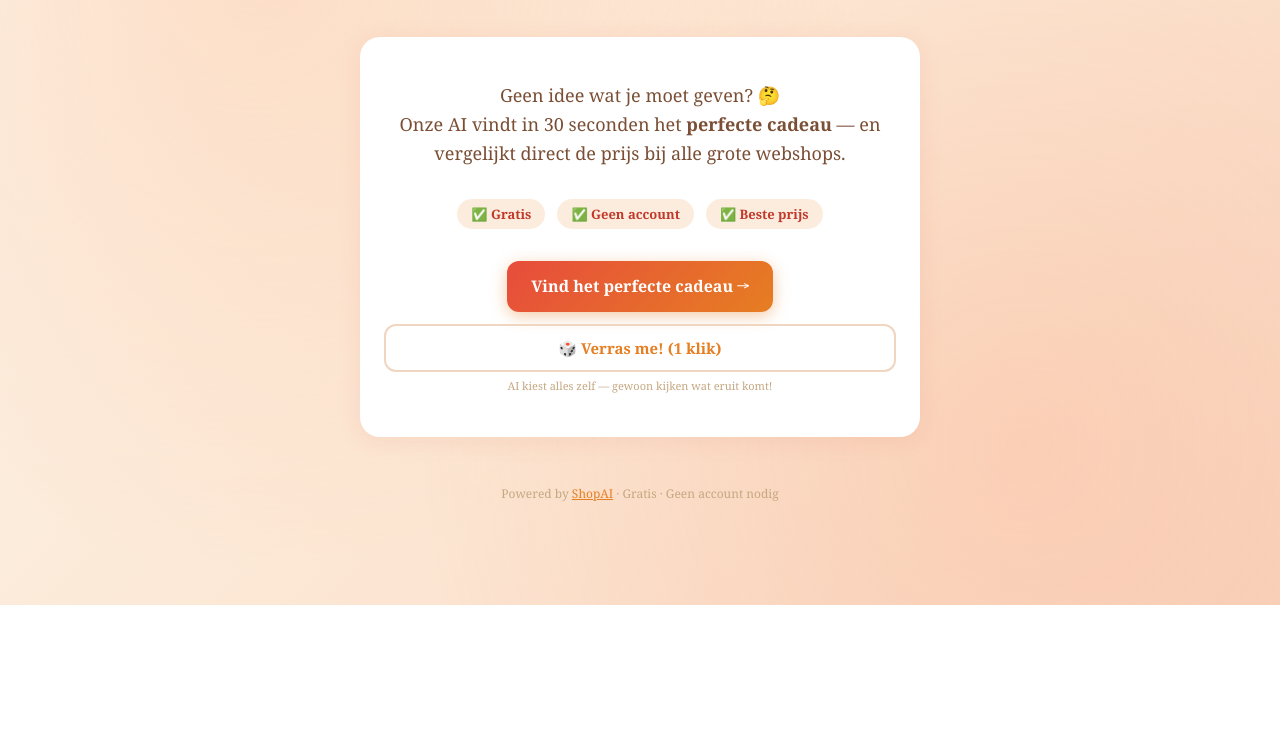
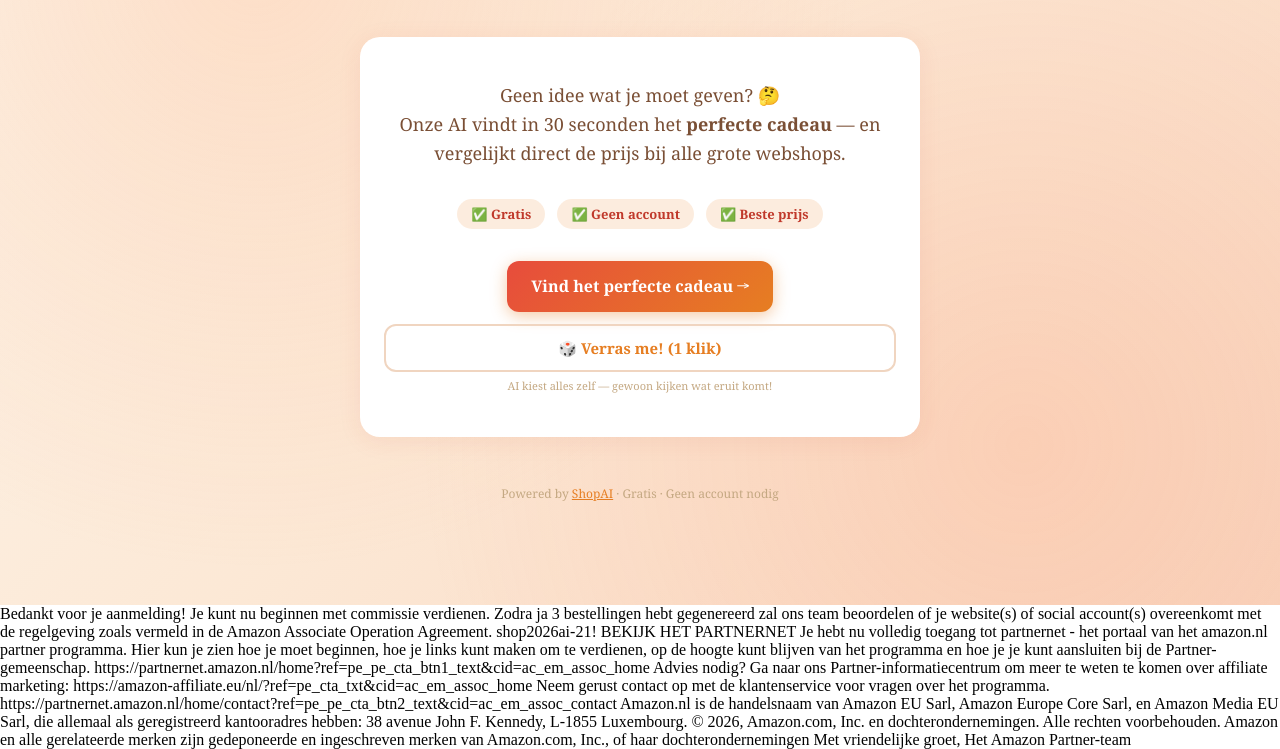
Before and after one commit to Shop2026Ai/shopai, a website: page public/cadeau.html in a window 1280 px wide. Shown: the part 195-944 px from the top of the page. Before the commit the page ends 800 px from the top, so only its background shows below. Drawn offline with nearby package versions, Linux system fonts and the light colour scheme.

Commit message:
Update cadeau.html

```diff
--- a/public/cadeau.html
+++ b/public/cadeau.html
@@ -14,7 +14,22 @@
   </style>
 </head>
 <body>
-  <div id="root"></div>
+  <div id="root"></div>Bedankt voor je aanmelding!
+
+Je kunt nu beginnen met commissie verdienen. Zodra ja 3 bestellingen hebt gegenereerd zal ons team beoordelen of je website(s) of social account(s) overeenkomt met de regelgeving zoals vermeld in de Amazon Associate Operation Agreement. shop2026ai-21!
+
+
+BEKIJK HET PARTNERNET
+
+Je hebt nu volledig toegang tot partnernet - het portaal van het amazon.nl partner programma. Hier kun je zien hoe je moet beginnen, hoe je links kunt maken om te verdienen, op de hoogte kunt blijven van het programma en hoe je je kunt aansluiten bij de Partner-gemeenschap. https://partnernet.amazon.nl/home?ref=pe_pe_cta_btn1_text&cid=ac_em_assoc_home
+Advies nodig?
+Ga naar ons Partner-informatiecentrum om meer te weten te komen over affiliate marketing: https://amazon-affiliate.eu/nl/?ref=pe_cta_txt&cid=ac_em_assoc_home
+Neem gerust contact op met de klantenservice voor vragen over het programma. https://partnernet.amazon.nl/home/contact?ref=pe_pe_cta_btn2_text&cid=ac_em_assoc_contact
+Amazon.nl is de handelsnaam van Amazon EU Sarl, Amazon Europe Core Sarl, en Amazon Media EU Sarl, die allemaal als geregistreerd kantooradres hebben: 38 avenue John F. Kennedy, L-1855 Luxembourg.
+© 2026, Amazon.com, Inc. en dochterondernemingen. Alle rechten voorbehouden. Amazon en alle gerelateerde merken zijn gedeponeerde en ingeschreven merken van Amazon.com, Inc., of haar dochterondernemingen
+Met vriendelijke groet,
+Het Amazon Partner-team
+
   <script type="text/babel">
     const { useState, useEffect } = React;
 
@@ -102,7 +117,7 @@ function generateShopUrl(shop, query) {
   const urls = {
     "bol.com": `https://www.bol.com/nl/s/?searchtext=${q}`,
     "coolblue.nl": `https://www.coolblue.nl/zoeken?query=${q}`,
-    "amazon.nl": `https://www.amazon.nl/s?k=${q}`,
+    "amazon.nl": `https://www.amazon.nl/s?k=${q}&tag=shop2026ai-21`,
     "mediamarkt.nl": `https://www.mediamarkt.nl/nl/search.html?query=${q}`,
     "zalando.nl": `https://www.zalando.nl/catalogus/?q=${q}`,
     "wehkamp.nl": `https://www.wehkamp.nl/zoeken/?term=${q}`,
```
